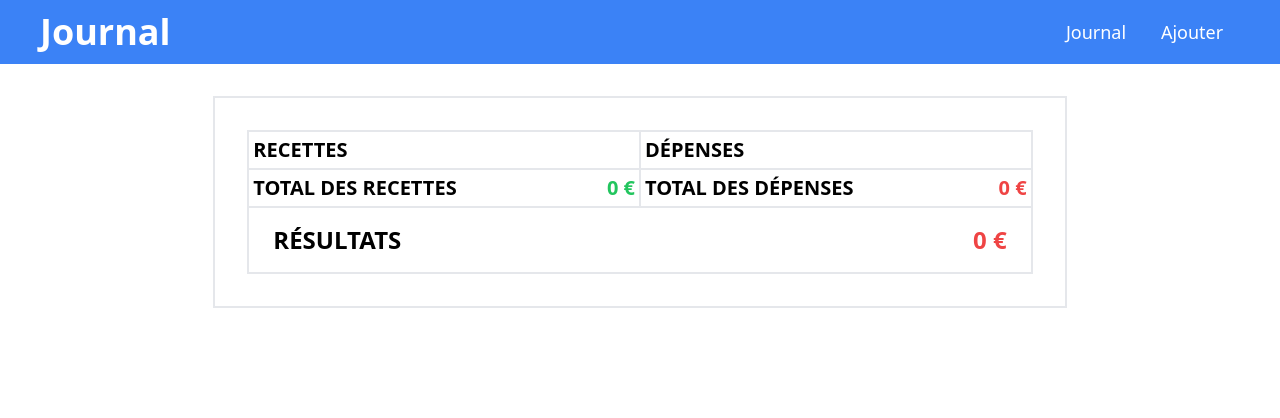
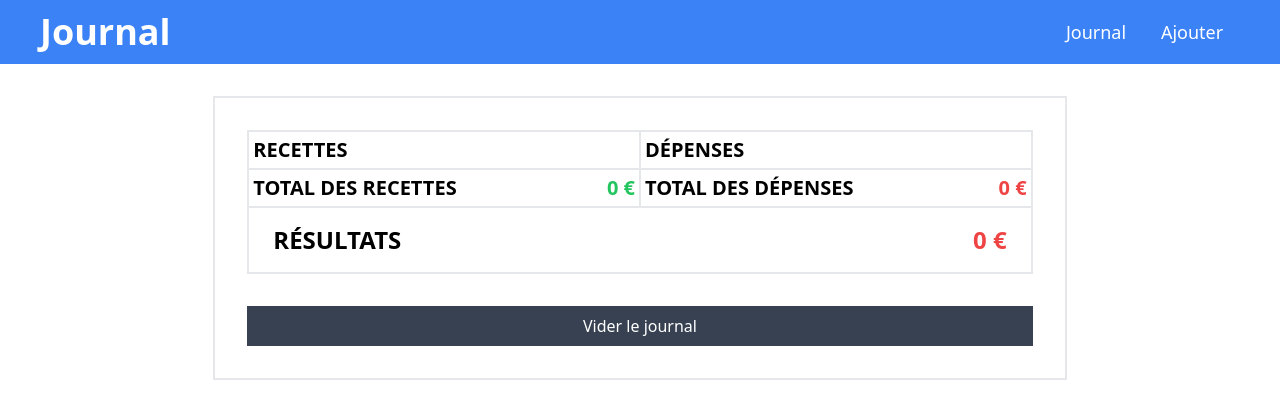
Before and after one commit to SokouPM/finance-chart, a Next.js app: page / in a window 1280 px wide. Shown: the top 418 px of the page. Built offline with nearby package versions, Linux system fonts and the light colour scheme.

Commit message:
add reset button

```diff
--- a/pages/index.jsx
+++ b/pages/index.jsx
@@ -1,11 +1,12 @@
-
+import Layout from "/src/components/Layout";
 import AmountTable from "/src/components/dashboard/AmountTable";
-import Layout from "/src/components/Layout";
+import ResetDatasButton from "/src/components/dashboard/ResetDatasButton";
 
 const Home = () => {
   return (
     <Layout title="Journal">
       <AmountTable />
+      <ResetDatasButton />
     </Layout>
   );
 };
--- a/src/components/AppContext.jsx
+++ b/src/components/AppContext.jsx
@@ -39,6 +39,8 @@ export const AppContextProvider = (props) => {
     []
   );
 
+  const resetDatas = useCallback(() => localStorage.clear() + setdatas([]), []);
+
   useEffect(() => {
     const localStorageDatas = localStorage.getItem("datas");
 
@@ -65,7 +67,7 @@ export const AppContextProvider = (props) => {
   return (
     <AppContext.Provider
       {...props}
-      value={{ datas, addDatas, totalIncoming, totalOutgoing }}
+      value={{ datas, addDatas, resetDatas, totalIncoming, totalOutgoing }}
     />
   );
 };
--- a/src/components/dashboard/AmountList.jsx
+++ b/src/components/dashboard/AmountList.jsx
@@ -1,7 +1,7 @@
 import { useContext } from "react";
 import AppContext from "/src/components/AppContext";
 
-const AmountList = (props) => {
+const AmountList = () => {
   const { datas } = useContext(AppContext);
 
   return (
--- a/src/components/dashboard/AmountTable.jsx
+++ b/src/components/dashboard/AmountTable.jsx
@@ -4,7 +4,7 @@ import TotalIncoming from "/src/components/dashboard/TotalIncoming";
 import TotalOutgoin from "/src/components/dashboard/TotalOutgoin";
 import AmountList from "/src/components/dashboard/AmountList";
 
-const AmountTable = (props) => {
+const AmountTable = () => {
   return (
     <table className="w-full">
       <thead className="text-left text-xl">
--- /dev/null
+++ b/src/components/dashboard/ResetDatasButton.jsx
@@ -0,0 +1,17 @@
+import { useContext } from "react";
+import AppContext from "/src/components/AppContext";
+
+const ResetDatasButton = () => {
+  const { resetDatas } = useContext(AppContext);
+
+  return (
+    <button
+      onClick={resetDatas}
+      className="w-full p-2 mt-8 text-white bg-gray-700 hover:bg-gray-400"
+    >
+      Vider le journal
+    </button>
+  );
+};
+
+export default ResetDatasButton;
--- a/src/components/form/DashboardForm.jsx
+++ b/src/components/form/DashboardForm.jsx
@@ -18,7 +18,7 @@ const displayingErrorMessagesSchema = Yup.object().shape({
   description: Yup.string().required("Le champ est requis"),
 });
 
-const DashboardForm = (props) => {
+const DashboardForm = () => {
   const { addDatas } = useContext(AppContext);
 
   const handleFormSubmit = useCallback(
```
